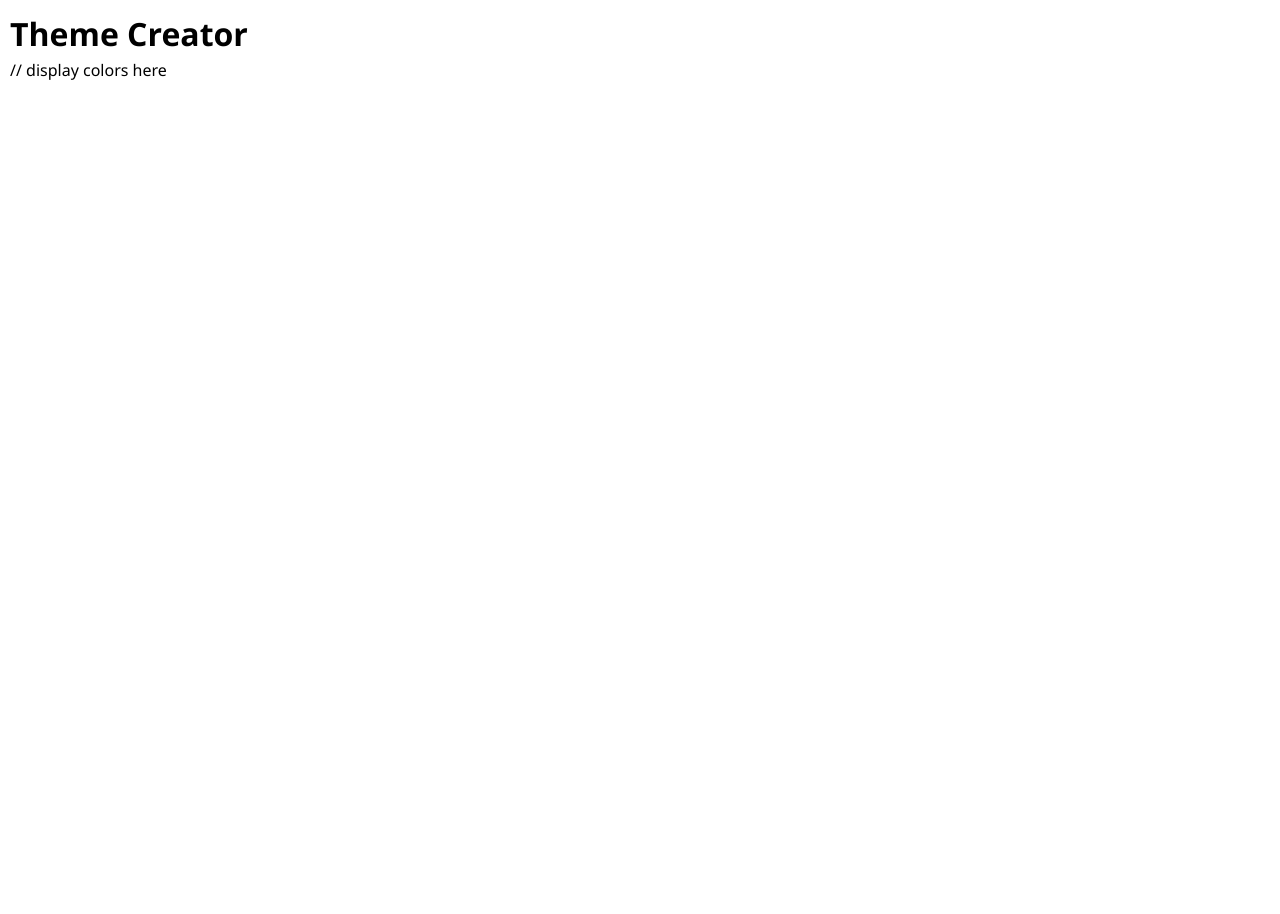
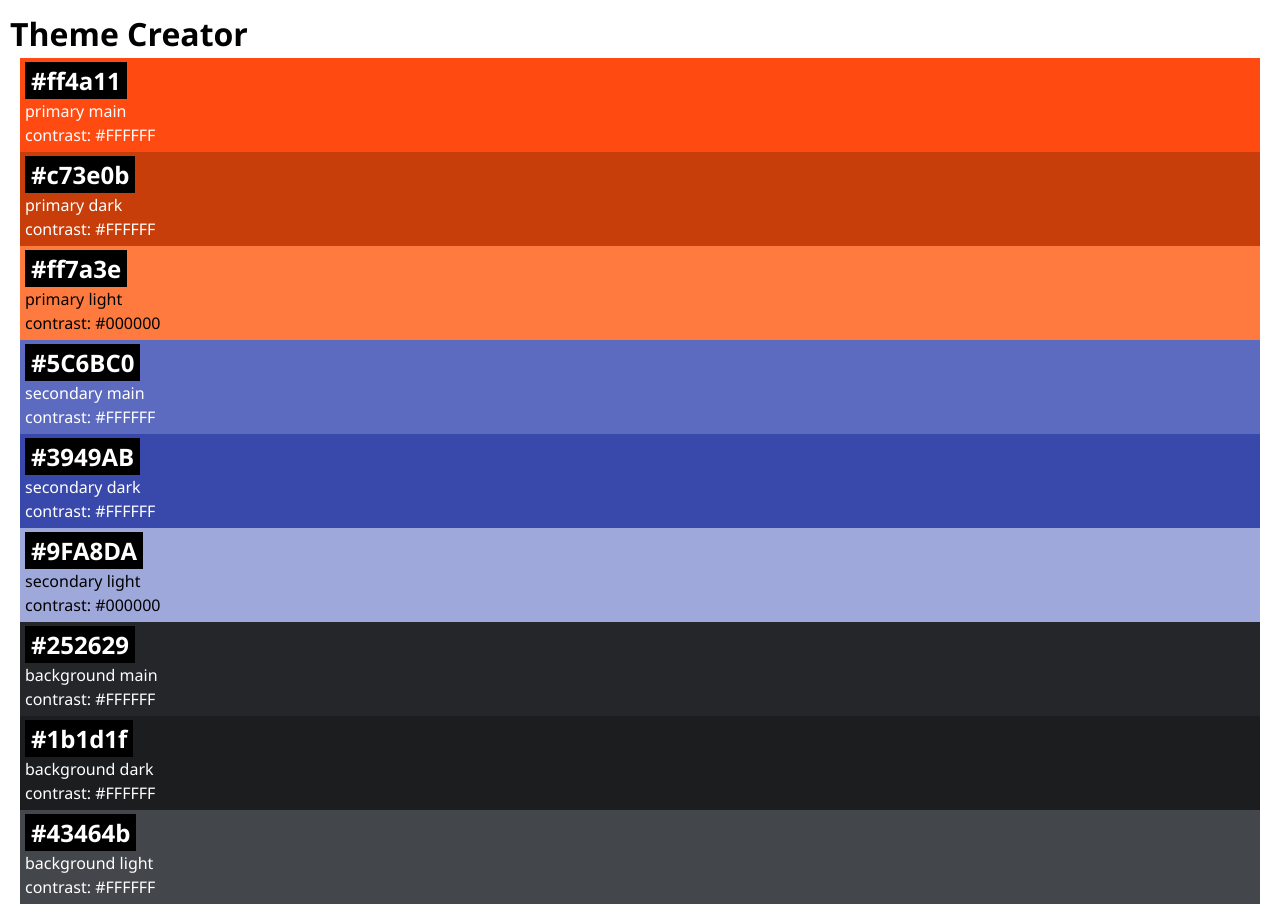
Before and after one commit to feminismuss/Color-Theme-Creator, a React (Vite) app: page / in a window 1280 px wide. Before the commit the page ends 800 px from the top, so only its background shows below. Built offline with nearby package versions, Linux system fonts and the light colour scheme.

Commit message:
build the card component for Color, iterate over the colors array with map in app.js

```diff
--- a/src/App.jsx
+++ b/src/App.jsx
@@ -6,7 +6,13 @@ function App() {
   return (
     <>
       <h1>Theme Creator</h1>
-      // display colors here
+      {initialColors.map((color) => (
+        <Color
+        key={color.id}
+        role={color.role}
+        hex={color.hex}
+        contrastText={color.contrastText} />
+      ))}
     </>
   );
 }
--- a/src/Components/Color/Color.jsx
+++ b/src/Components/Color/Color.jsx
@@ -1,8 +1,14 @@
 import "./Color.css";
 
-export default function Color({ color }) {
-
-
-
-  return null;
+export default function Color({ role, hex, contrastText }) {
+  return (
+    <div
+      className="color-card"
+      style={{ backgroundColor: hex, color: contrastText }}
+    >
+      <h2 className="color-card-headline">{hex}</h2>
+      <p>{role}</p>
+      <p>contrast: {contrastText}</p>
+    </div>
+  );
 }
```
